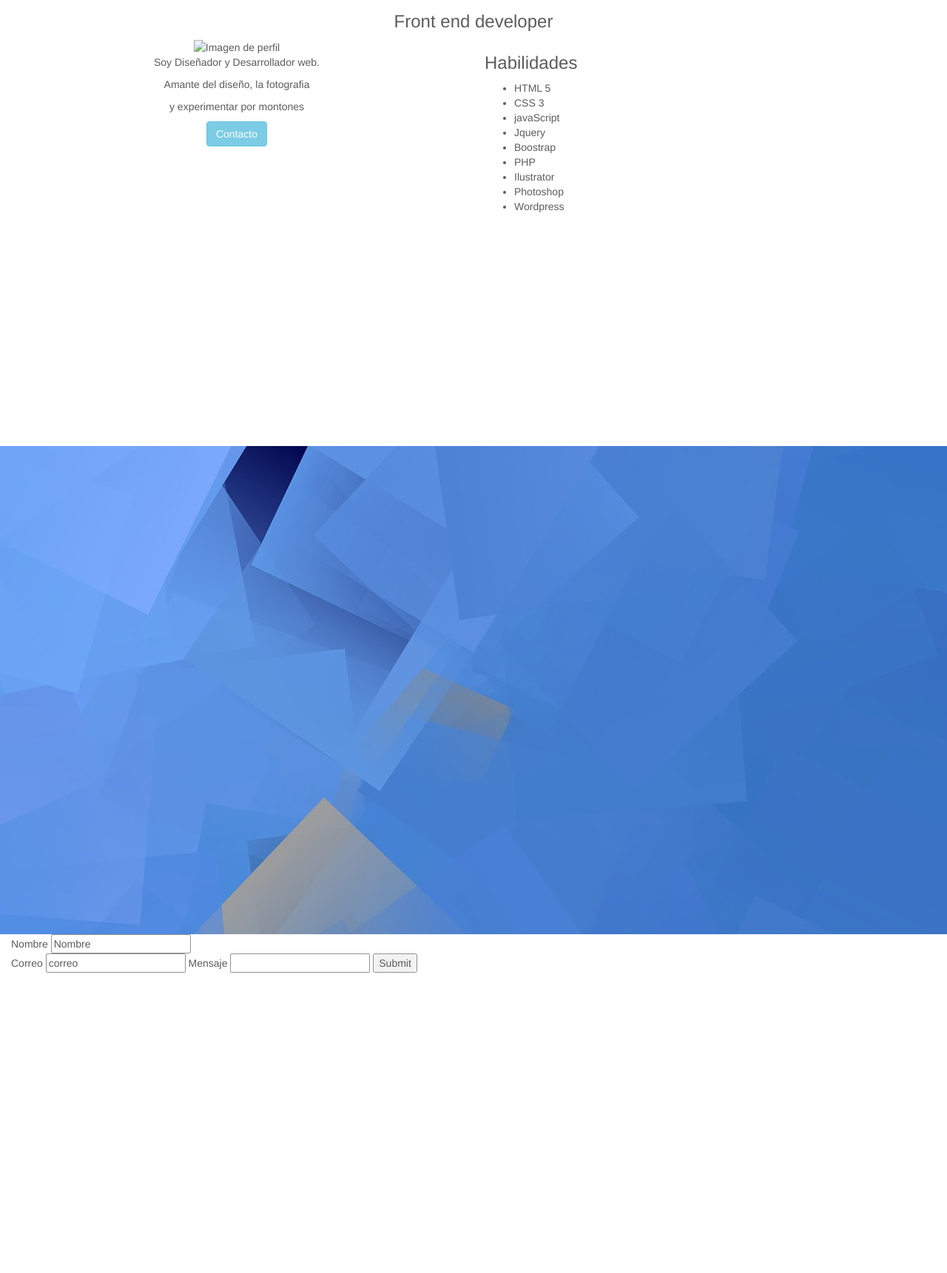
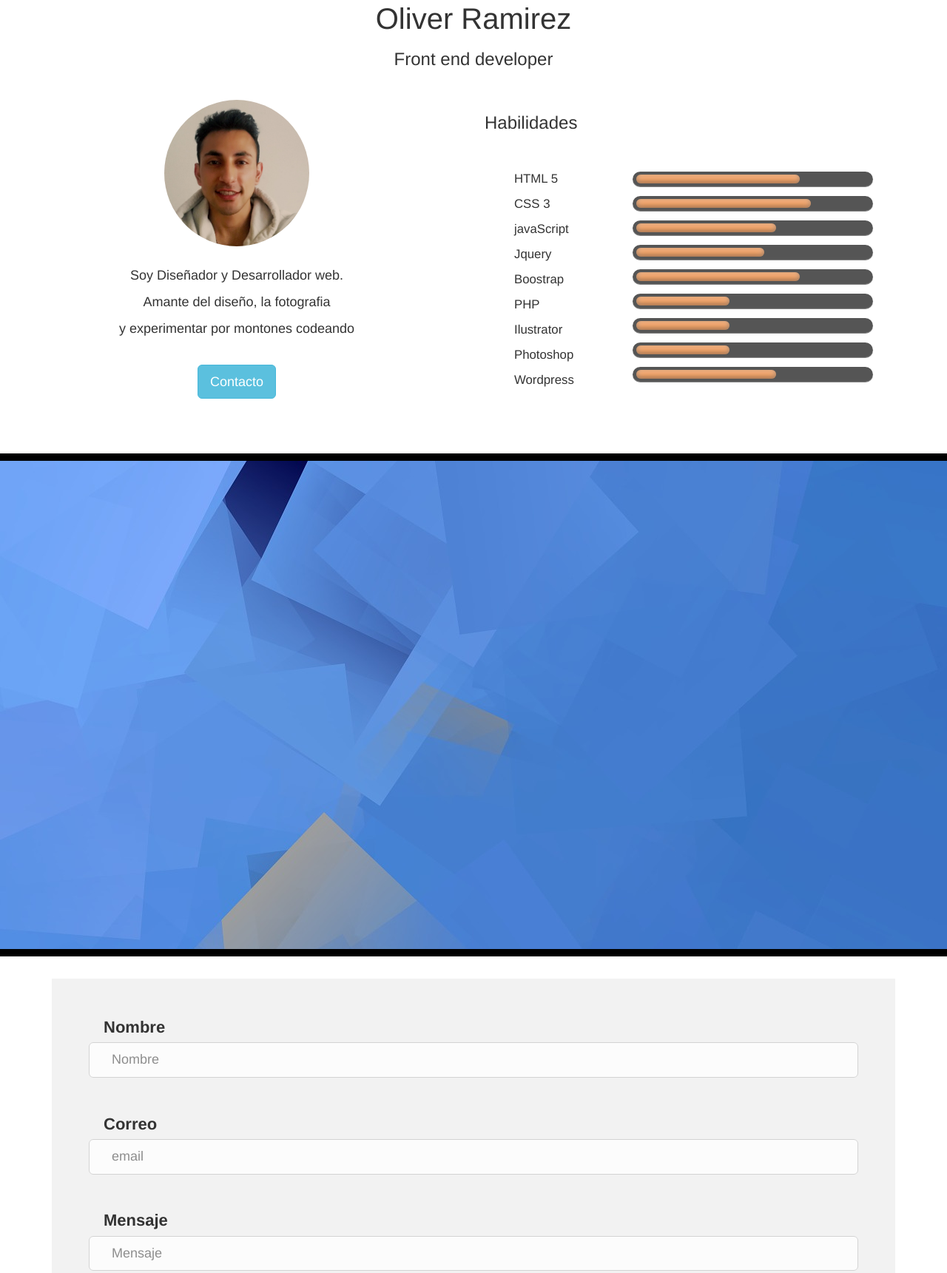
Before and after one commit to OLiiver/portafolio, a plain HTML site: page index.html in a window 1280 px wide. Shown: the part 717-2438 px from the top of the page at 74% size. Drawn offline with nearby package versions, Linux system fonts and the light colour scheme.

Commit message:
agregadas barras de habilidades y modificación de formulario

```diff
--- a/css/stylesheet.css
+++ b/css/stylesheet.css
@@ -18,6 +18,12 @@ header a:hover {
 	color: gray;
 	text-decoration: none;
 }
+.background{
+	background-repeat: no-repeat;
+	height: 670px;
+	border-top: 10px solid black;
+	background-size: cover;
+}
 
 .background-main {
 	background-image: url(fondo_perfil.jpg);
@@ -27,25 +33,14 @@ header a:hover {
 
 .background-about {
 	background-image: url(laptop.jpg);
-	background-repeat: no-repeat;
-	background-size: cover;
-	height: 660px;
-	opacity: .8;
 }
 
 .background-portfolio {
 	background-image: url(portfolio.jpg);
-	background-repeat: no-repeat;
-	background-size: cover;
-	height: 660px;
 }
 
 .background-contact {
 	background-image: url(work.jpg);
-	background-repeat: no-repeat;
-	background-size: cover;
-	height: 660px;
-	opacity: .8;
 }
 
 footer{
@@ -56,3 +51,88 @@ footer{
 img {
 	vertical-align: bottom;
 }
+
+.img-perfil {
+	width: 200px;
+	height: 202px;
+	border-radius: 50%;
+	border: 2px solid white;
+	margin-bottom: 25px;
+}
+.row {
+	padding-top: 30px;
+}
+
+ul {
+	list-style: none;
+	font-size: larger;
+}
+
+.nombre{
+	font-size: 40px;
+}
+
+.descripcion {
+	font-size: large;
+}
+
+header .row {
+	padding: 0;
+}
+
+.btn {
+	margin-top: 25px;
+}
+
+li {
+	margin-top: 10px;
+	margin-bottom: 10px;
+}
+form {
+	font-size: 22px;
+}
+.form-con {
+	border: 1px solid #ccc;
+	padding: 10px 30px;
+	width: 100%;
+	border-radius: 6px;
+	opacity: 0.8;
+	font-size: 18px;
+
+}
+
+.background-form {
+	background-color: rgba(204, 204, 204, 0.25);
+	padding: 50px;
+}
+
+label {
+	padding-left: 20px;
+}
+
+.meter {
+	height: 21px;
+	position: relative;
+	margin: 12px 0 12px 0;
+	background: #555;
+	-moz-border-radius: 25px;
+    -webkit-border-radius: 25px;
+    border-radius: 25px;
+    padding: 4.6px;
+    box-shadow: inset 0 -1px 1px rgba(255,255,255,0.3);
+}
+
+.orange > span {
+
+	background-color: #f1a165;
+	display: block;
+	height: 100%;
+	box-shadow: inset 0 2px 9px rgba(255,255,255,0.3), inset 0 -2px 6px rgba(0,0,0,0.4);
+    position: relative;
+    overflow: hidden;
+    border-radius: 20px;
+}
+
+.habi .bar {
+	padding-right: 100px;
+}
--- a/index.html
+++ b/index.html
@@ -18,9 +18,10 @@
 <body>
 	<!-- Encabezado - menu -->
 	<div class="container-fluid background-main">
-		<div class="row">
-			<div class="col-md-12">
-				<header>
+		<header>
+			<div class="row">
+
+				<div class="col-md-12">
 						<nav class="col-md-12 text-center">
 							<img src="images/logo.png" alt="Logo">
 							<a href="#">Sobre mí</a>
@@ -36,44 +37,101 @@
 	<!--  contenedor del contenido   -->
 	<div>
 		<!--   Acerca de mi  -->
-		<div class="background-about">
+		<div class="background-about background">
 			<div class="container-fluid ">
 			<!--  titulo - sub-titulo  -->
 				<div class="row">
 					<div class="col-md-12 text-center">
-						<h2>Oliver Ramirez</h2>
+						<h2 class="nombre">Oliver Ramirez</h2>
 						<h3>Front end developer</h3>
 					</div>
 				</div>
 					<!--  Imagen, descripción y habilidades -->
 				<div class="row ">
-					<div class="col-md-6 text-center">
-						<img src="" alt="Imagen de perfil">
+					<div class="col-md-6 text-center descripcion">
+						<img  class="img-perfil" src="images/oliiv.jpg" alt="Imagen de perfil">
 						<p>Soy Diseñador y Desarrollador web.</p>
 						<p>Amante del diseño, la fotografia</p>
-						<p>y experimentar por montones</p>
-						<a class="btn btn-info">Contacto</a>
+						<p>y experimentar por montones codeando</p>
+						<a class="btn btn-info btn-lg">Contacto</a>
 					</div>
 					<!--   Habilidades   -->
+
 					<div class="col-md-6">
 						<h3>Habilidades</h3>
-						<ul>
-							<li>HTML 5</li>
-							<li>CSS 3</li>
-							<li>javaScript</li>
-							<li>Jquery</li>
-							<li>Boostrap</li>
-							<li>PHP</li>
-							<li>Ilustrator</li>
-							<li>Photoshop</li>
-							<li>Wordpress</li>
-						</ul>
+						<div class="row habi">
+							<div class="col-md-3">
+								<ul>
+									<li> HTML 5 </li>
+									<li> CSS 3 </li>
+									<li> javaScript </li>
+									<li> Jquery </li>
+									<li> Boostrap </li>
+									<li> PHP </li>
+									<li> Ilustrator </li>
+									<li> Photoshop </li>
+									<li> Wordpress </li>
+								</ul>
+							</div>
+							<div class="col-md-9 bar">
+								<ul>
+									<li>
+										<div class="meter orange nostripes">
+											<span style="width: 70%"></span>
+										</div>
+									</li>
+									<li>
+										<div class="meter orange nostripes">
+											<span style="width: 75%"></span>
+										</div>
+									</li>
+									<li>
+										<div class="meter orange nostripes">
+											<span style="width: 60%"></span>
+										</div>
+									</li>
+									<li>
+										<div class="meter orange nostripes">
+											<span style="width: 55%"></span>
+										</div>
+									</li>
+									<li>
+										<div class="meter orange nostripes">
+											<span style="width: 70%"></span>
+										</div>
+									</li>
+									<li>
+										<div class="meter orange nostripes">
+											<span style="width: 40%"></span>
+										</div>
+									</li>
+									<li>
+										<div class="meter orange nostripes">
+											<span style="width: 40%"></span>
+										</div>
+									</li>
+									<li>
+										<div class="meter orange nostripes">
+											<span style="width: 40%"></span>
+										</div>
+									</li>
+									<li>
+										<div class="meter orange nostripes">
+											<span style="width: 60%"></span>
+										</div>
+									</li>
+								</ul>
+
+							</div>
+
+						</div>
+
 					</div>
 				</div>
 			</div>
 		</div>
 			<!--   Portafolio  -->
-		<div class="background-portfolio">
+		<div class="background-portfolio background">
 			<div class="container-fluid ">
 				<div class="row">
 					<div class="col-md-12">
@@ -85,21 +143,31 @@
 			</div>
 		</div>
 			<!--  Contacto   -->
-		<div class="background-contact">
-			<div class="container-fluid ">
+		<div class="background-contact background">
+			<div class="container ">
 				<div class="row">
 					<div class="col-md-12">
+						<div class="background-form">
 
-					<form>
-						Nombre
-						<input type="text" name="nombre" value="Nombre" />
-						<br>
-						Correo
-						<input type="text" name="email" value="correo" />
-						Mensaje
-						<input type="text" name="mensaje" value"Mensaje" />
-						<input type="submit" />
-					</form>
+						<form name="sentMessage" role="form">
+							<div class="form-group">
+								<label for="name">Nombre</label>
+								<input type="text" name="nombre" placeholder="Nombre" class="form-con"/>
+							</div>
+							<br />
+							<div class="form-group">
+								<label for="email">Correo </label>
+								<input type="text" name="email" placeholder="email" class="form-con"/>
+							</div>
+							<br />
+							<div class="form-group">
+								<label for="message">Mensaje</label>
+								<input type="text" name="mensaje" placeholder="Mensaje" class="form-con"/>
+							</div>
+							<br />
+							<input type="submit" class="btn btn-inf btn-large"/>
+						</form>
+						</div>
 					</div>
 				</div>
 			</div>
```
Also changed, not shown: images/oliiv.jpg (added).
